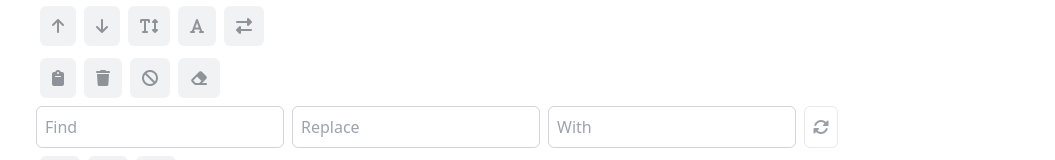
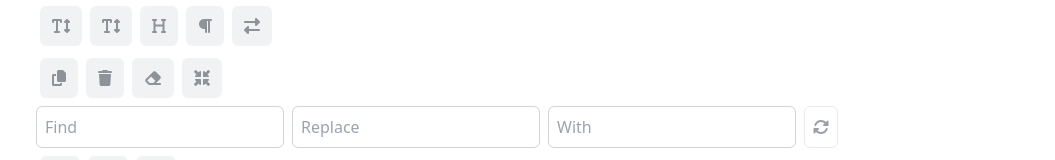
Before and after one commit to DBadshahCode/TextUtils, a React (Create React App) app: page / in a window 1280 px wide. Shown: the part 520-680 px from the top of the page, without its empty margins (112-1167 px from the left). Built offline with nearby package versions, Linux system fonts and the light colour scheme.

Commit message:
icons changes

```diff
--- a/src/components/ClipboardAndClear.js
+++ b/src/components/ClipboardAndClear.js
@@ -10,7 +10,7 @@ const ClipboardAndClear = ({ text, copyToClipboard, clearText, clearFormatting,
         aria-label="Copy Text"
         title="Copy Text"
       >
-        <i className="fa fa-clipboard" />
+        <i className="fas fa-copy" />
       </button>
       <button
         className="bg-gray-200 dark:bg-gray-700 text-gray-800 dark:text-gray-200 disabled:opacity-50 disabled:cursor-not-allowed px-3 py-2 rounded-md hover:bg-gray-300 dark:hover:bg-gray-600 transition"
@@ -19,7 +19,7 @@ const ClipboardAndClear = ({ text, copyToClipboard, clearText, clearFormatting,
         aria-label="Clear Text"
         title="Clear Text"
       >
-        <i className="fa fa-trash" />
+        <i className="fas fa-trash" />
       </button>
       <button
         className="bg-gray-200 dark:bg-gray-700 text-gray-800 dark:text-gray-200 disabled:opacity-50 disabled:cursor-not-allowed px-3 py-2 rounded-md hover:bg-gray-300 dark:hover:bg-gray-600 transition"
@@ -28,7 +28,7 @@ const ClipboardAndClear = ({ text, copyToClipboard, clearText, clearFormatting,
         aria-label="Clear Formatting"
         title="Clear Formatting"
       >
-        <i className="fa fa-ban" />
+        <i className="fas fa-eraser" />
       </button>
       <button
         className="bg-gray-200 dark:bg-gray-700 text-gray-800 dark:text-gray-200 disabled:opacity-50 disabled:cursor-not-allowed px-3 py-2 rounded-md hover:bg-gray-300 dark:hover:bg-gray-600 transition"
@@ -37,7 +37,7 @@ const ClipboardAndClear = ({ text, copyToClipboard, clearText, clearFormatting,
         aria-label="Remove Extra Spaces"
         title="Remove Extra Spaces"
       >
-        <i className="fa fa-eraser" />
+        <i className="fas fa-compress-arrows-alt" />
       </button>
     </div>
   );
--- a/src/components/FindAndReplace.js
+++ b/src/components/FindAndReplace.js
@@ -44,7 +44,7 @@ const FindAndReplace = ({
         onClick={handleReplaceText}
         disabled={isDisabled}
       >
-        <i className="fa fa-sync-alt" title="Replace Text" />
+        <i className="fas fa-sync-alt" title="Replace Text" />
       </button>
     </div>
   );
--- a/src/components/TextTransformButtons.js
+++ b/src/components/TextTransformButtons.js
@@ -2,10 +2,10 @@ import '@fortawesome/fontawesome-free/css/all.min.css'; // icons
 
 const TextTransformButtons = ({ text, transformText }) => {
   const buttonConfig = {
-    upper: { icon: "fa-arrow-up", title: "Convert to Upper Case" },
-    lower: { icon: "fa-arrow-down", title: "Convert to Lower Case" },
-    title: { icon: "fa-text-height", title: "Convert to Title Case" },
-    sentence: { icon: "fa-font", title: "Convert to Sentence Case" },
+    upper: { icon: "fa-text-height", title: "Convert to Upper Case" },
+    lower: { icon: "fa-text-height", title: "Convert to Lower Case" },
+    title: { icon: "fa-heading", title: "Convert to Title Case" },
+    sentence: { icon: "fa-paragraph", title: "Convert to Sentence Case" },
     reverse: { icon: "fa-exchange-alt", title: "Reverse Text" },
   };
 
--- a/src/components/UndoRedoDownload.js
+++ b/src/components/UndoRedoDownload.js
@@ -8,7 +8,7 @@ const UndoRedoDownload = ({ handleUndo, handleRedo, downloadText, historyIndex,
         className="bg-gray-200 dark:bg-gray-700 text-gray-800 dark:text-gray-200 disabled:opacity-50 disabled:cursor-not-allowed px-3 py-2 rounded-md hover:bg-gray-300 dark:hover:bg-gray-600 transition"
         aria-label="Undo"
       >
-        <i className="fa fa-undo"></i>
+        <i className="fas fa-undo"></i>
       </button>
 
       <button
@@ -18,7 +18,7 @@ const UndoRedoDownload = ({ handleUndo, handleRedo, downloadText, historyIndex,
         className="bg-gray-200 dark:bg-gray-700 text-gray-800 dark:text-gray-200 disabled:opacity-50 disabled:cursor-not-allowed px-3 py-2 rounded-md hover:bg-gray-300 dark:hover:bg-gray-600 transition"
         aria-label="Redo"
       >
-        <i className="fa fa-redo"></i>
+        <i className="fas fa-redo"></i>
       </button>
 
       <button
@@ -28,7 +28,7 @@ const UndoRedoDownload = ({ handleUndo, handleRedo, downloadText, historyIndex,
         className="bg-gray-200 dark:bg-gray-700 text-gray-800 dark:text-gray-200 disabled:opacity-50 disabled:cursor-not-allowed px-3 py-2 rounded-md hover:bg-gray-300 dark:hover:bg-gray-600 transition"
         aria-label="Download File"
       >
-        <i className="fa fa-download"></i>
+        <i className="fas fa-download"></i>
       </button>
     </div>
   );
```
